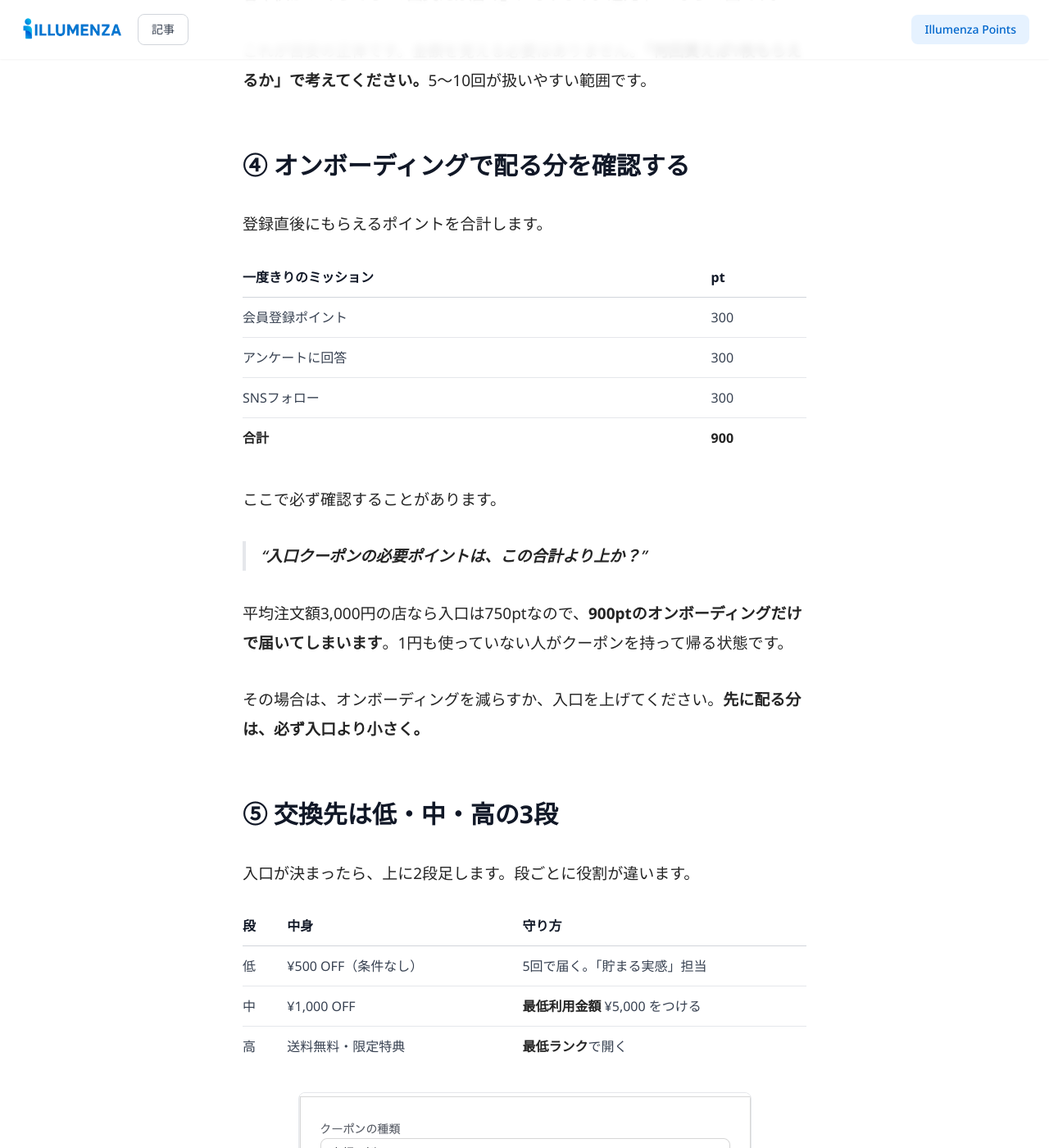
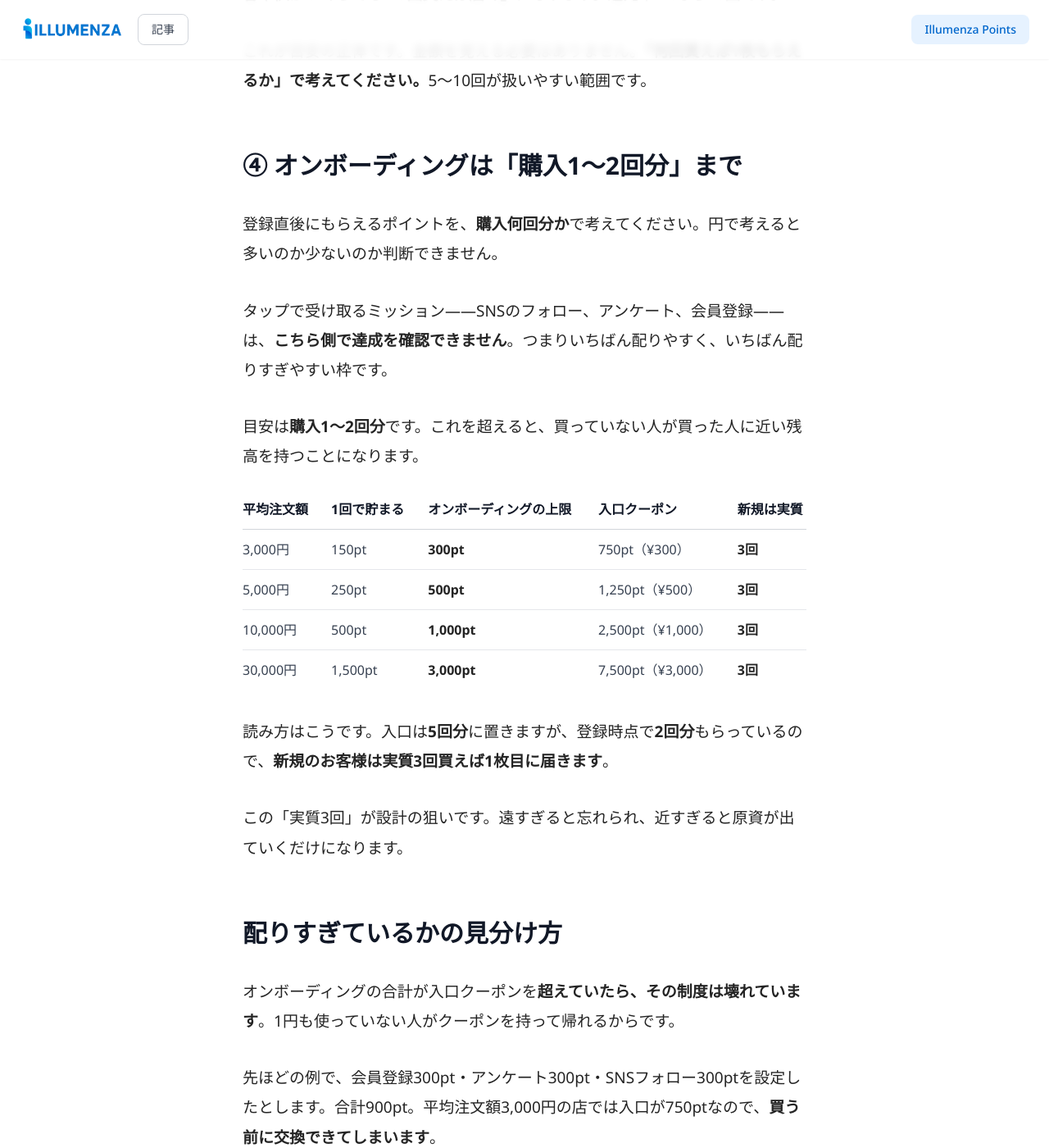
Before and after one commit to TheKinng96/illumenza-homepage, a Jekyll site: the page built from _posts/2026-07-21-points-worked-example.md, in a window 1280 px wide and 1400 px high, scrolled down 2789 px. Shown: the whole window at 82% size. Built offline with Jekyll 4.4.1, drawn with Linux system fonts in a browser that asks for light colours; nearby versions of some CDN libraries; some of the changed text lies outside the part shown.

Commit message:
content: derive the entry coupon from onboarding, not just check against it
Founder correction: onboarding was being validated after the fact rather
than built into the calculation. A new member does not start at zero, so
the distance that matters is entry minus onboarding.

Onboarding is now sized in purchases rather than yen — **1〜2回分** — which
is the only unit that tells a merchant whether a figure is large. Tap-to-
claim missions are called out as the risk: SNS follows, surveys and
registration cannot be verified, so they are both the easiest to give and
the easiest to over-give.

With onboarding at 2 purchases and the entry tier at 5, the arithmetic
lands on an invariant that holds across every price band: **a new customer
buys 3 more times to reach their first coupon.** The table now shows that
column, because 「実質3回」 is the number a beginner can hold, and 1,250pt
is not.

The failure case is worked rather than asserted. Three 300pt onboarding
missions total 900pt against a 750pt entry tier in a 3,000円 shop — so a
customer collects a coupon before buying anything. The fix is to cut
onboarding first, not to raise the tier: onboarding is acquisition cost,
not a repeat-purchase mechanism.

At 2,710 characters this exceeds the documented 1,200–2,500. Rather than
compress it — which the reader-level rule added in the previous commit
explicitly forbids — the guidance now allows ~3,000 for foundational
articles, updated in both docs/blog-authoring.md and the blog-post
command so the two do not disagree.

Co-Authored-By: Claude Opus 5 <noreply@anthropic.com>

```diff
--- a/_posts/2026-07-21-points-worked-example.md
+++ b/_posts/2026-07-21-points-worked-example.md
@@ -64,24 +64,37 @@ screen: /redemption/coupon
 
 これが目安の正体です。金額を覚える必要はありません。**「何回買えば1枚もらえるか」で考えてください。**5〜10回が扱いやすい範囲です。
 
-## ④ オンボーディングで配る分を確認する
+## ④ オンボーディングは「購入1〜2回分」まで
 
-登録直後にもらえるポイントを合計します。
+登録直後にもらえるポイントを、**購入何回分か**で考えてください。円で考えると多いのか少ないのか判断できません。
 
-| 一度きりのミッション | pt |
-| --- | --- |
-| 会員登録ポイント | 300 |
-| アンケートに回答 | 300 |
-| SNSフォロー | 300 |
-| **合計** | **900** |
+タップで受け取るミッション——SNSのフォロー、アンケート、会員登録——は、**こちら側で達成を確認できません**。つまりいちばん配りやすく、いちばん配りすぎやすい枠です。
 
-ここで必ず確認することがあります。
+目安は**購入1〜2回分**です。これを超えると、買っていない人が買った人に近い残高を持つことになります。
 
-> **入口クーポンの必要ポイントは、この合計より上か？**
+| 平均注文額 | 1回で貯まる | オンボーディングの上限 | 入口クーポン | 新規は実質 |
+| --- | --- | --- | --- | --- |
+| 3,000円 | 150pt | **300pt** | 750pt（¥300） | **3回** |
+| 5,000円 | 250pt | **500pt** | 1,250pt（¥500） | **3回** |
+| 10,000円 | 500pt | **1,000pt** | 2,500pt（¥1,000） | **3回** |
+| 30,000円 | 1,500pt | **3,000pt** | 7,500pt（¥3,000） | **3回** |
 
-平均注文額3,000円の店なら入口は750ptなので、**900ptのオンボーディングだけで届いてしまいます**。1円も使っていない人がクーポンを持って帰る状態です。
+読み方はこうです。入口は**5回分**に置きますが、登録時点で**2回分**もらっているので、**新規のお客様は実質3回買えば1枚目に届きます**。
 
-その場合は、オンボーディングを減らすか、入口を上げてください。**先に配る分は、必ず入口より小さく。**
+この「実質3回」が設計の狙いです。遠すぎると忘れられ、近すぎると原資が出ていくだけになります。
+
+## 配りすぎているかの見分け方
+
+オンボーディングの合計が入口クーポンを**超えていたら、その制度は壊れています**。1円も使っていない人がクーポンを持って帰れるからです。
+
+先ほどの例で、会員登録300pt・アンケート300pt・SNSフォロー300ptを設定したとします。合計900pt。平均注文額3,000円の店では入口が750ptなので、**買う前に交換できてしまいます**。
+
+このときの直し方は2つです。
+
+1. **オンボーディングを減らす**（300ptを100ptずつに下げる）
+2. **入口を上げる**（ただしクーポン額も上がるので、原資を再確認）
+
+先に下げるのは**1**です。オンボーディングは新規会員の獲得コストであって、リピートを作る仕組みではありません。
 
 ## ⑤ 交換先は低・中・高の3段
 
```
Also changed, not shown: docs/blog-authoring.md (+3 -0 lines), .claude/commands/blog-post.md.
